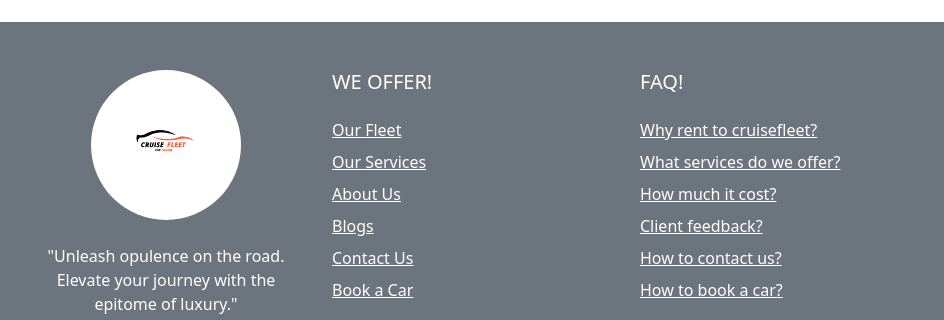
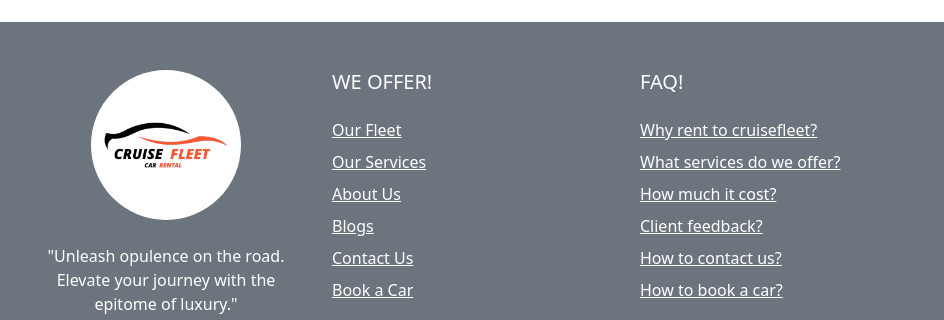
Before and after one commit to mikeangelocorsino/cruisefleetcarrental, a plain HTML site: page ourfleet.html in a window 1280 px wide. Shown: the part 6607-6927 px from the top of the page, 0-944 px from the left. Drawn offline with nearby package versions, Linux system fonts and the light colour scheme.

Commit message:
Update ourfleet.html

```diff
--- a/ourfleet.html
+++ b/ourfleet.html
@@ -2738,7 +2738,7 @@
           <div
             class="rounded-circle bg-white shadow-1-strong d-flex align-items-center justify-content-center mb-4 mx-auto"
             style="width: 150px; height: 150px;">
-            <img src="allpics/Logo.png" height="70" alt="" loading="lazy" />
+            <img src="allpics/Logo2.png" height="70" alt="" loading="lazy" />
           </div>
 
           <p class="text-center">"Unleash opulence on the road. Elevate your journey with the epitome of luxury."</p>
```
